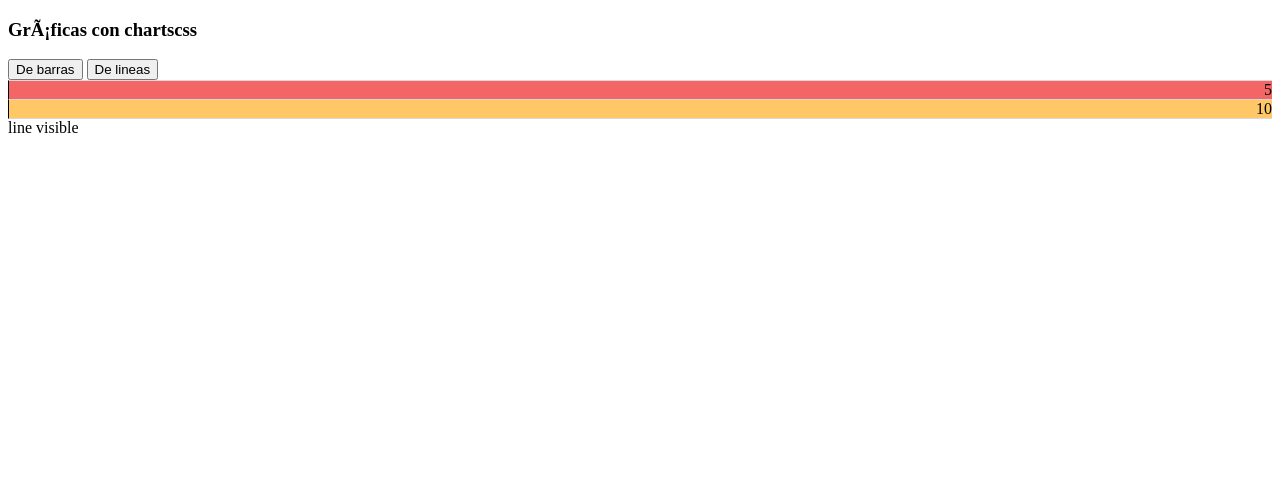
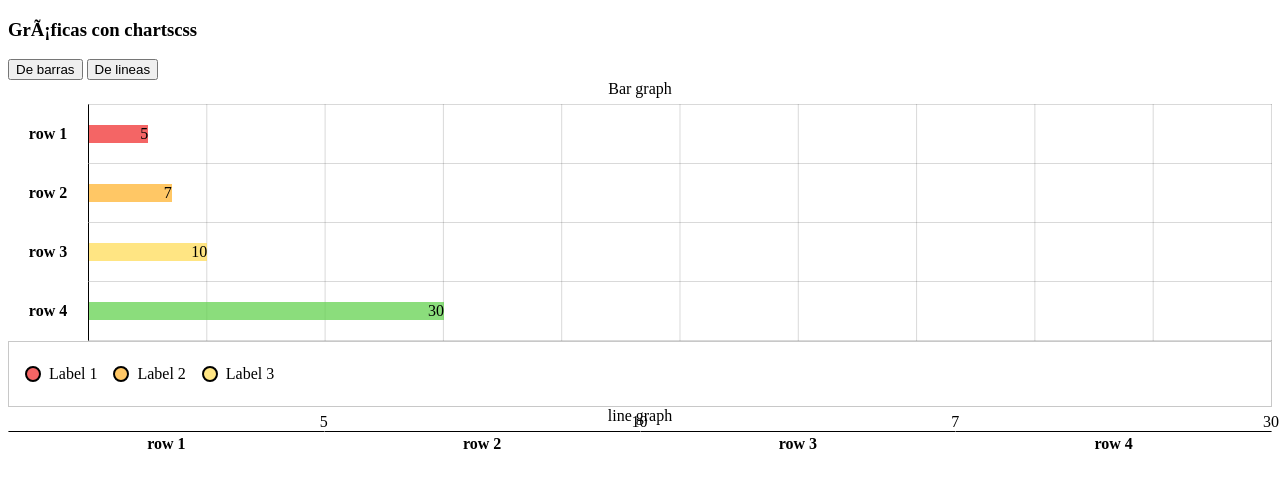
Before and after one commit to Afaya/AtlanticaConf_2023, a website built with webpack: page CSS framework/src/pages/index.html in a window 1280 px wide. Built offline with nearby package versions, Linux system fonts and the light colour scheme; files whose address does not match are found by name.

Commit message:
custom bar graph, add line graph

```diff
--- a/CSS framework/src/pages/index.html
+++ b/CSS framework/src/pages/index.html
@@ -25,29 +25,99 @@
       </nav>
 
       <div id="tabBarGraph" class="tab">
-        <table class="charts-css bar show-primary-axis show-data-axes">
-          <caption> Caption </caption>
+
+        <table class="charts-css bar
+        show-heading
+        show-labels
+        show-primary-axis
+        show-10-secondary-axes
+        show-data-axes
+        data-spacing-20">
+
+          <caption> Bar graph </caption>
 
           <thead>
             <tr>
-              <th scope="col"> th </th>
+              <th scope="col">th</th>
             </tr>
           </thead>
 
           <tbody>
             <tr>
-              <th scope="row"> row </th>
-              <td> 5 </td>
+              <th scope="row">row 1</th>
+              <td style="--size: 0.05;"> 5 <span class="tooltip"> Tooltip info </span> </td>
             </tr>
+
             <tr>
-              <th scope="row"> other row </th>
-              <td> 10 </td>
+              <th scope="row">row 2</th>
+              <td style="--size: 0.07;"> 7 </td>
+            </tr>
+
+            <tr>
+              <th scope="row">row 3</th>
+              <td style="--size: 0.10;"> 10 </td>
+            </tr>
+
+            <tr>
+              <th scope="row">row 4</th>
+              <td style="--size: 0.30;"> 30 </td>
             </tr>
           </tbody>
         </table>
+
+        <ul class="charts-css legend legend-inline legend-circle">
+          <li> Label 1 </li>
+          <li> Label 2 </li>
+          <li> Label 3 </li>
+        </ul>
       </div>
+
       <div id="tabLineGraph" class="tab">
-        line visible
+        <table class="charts-css line
+        show-heading
+        show-labels
+        show-primary-axis
+        show-10-secondary-axes
+        show-data-axes">
+
+          <caption> line graph </caption>
+
+          <thead>
+            <tr>
+              <th scope="col">th</th>
+            </tr>
+          </thead>
+
+          <tbody>
+            <tr>
+              <th scope="row">row 1</th>
+              <td style="--start: 0.0; --size: 0.05;">
+                <span class="data">5</span>
+              </td>
+            </tr>
+
+            <tr>
+              <th scope="row">row 2</th>
+              <td style="--start: 0.05;--size: 0.10;">
+                <span class="data">10</span>
+              </td>
+            </tr>
+
+            <tr>
+              <th scope="row">row 3</th>
+              <td style="--start: 0.10;--size: 0.07;">
+                <span class="data">7</span>
+              </td>
+            </tr>
+
+            <tr>
+              <th scope="row">row 4</th>
+              <td style="--start: 0.07;--size: 0.30;">
+                <span class="data">30</span>
+              </td>
+            </tr>
+          </tbody>
+        </table>
       </div>
     </section>
 
--- a/CSS framework/src/styles/main.css
+++ b/CSS framework/src/styles/main.css
@@ -131,7 +131,12 @@ section {
     width: 80%;
     height: 100%;
     background: var(--elements-bg-color);
-    padding: 0.5rem 0.5rem 0.5rem 0.5rem;
+    padding: 2.5rem 2.5rem 2.5rem 2.5rem;
+}
+
+.charts-css {
+    width: 100%;
+    height: 100%;
 }
 
 /* main styles */
```
Also changed, not shown: CSS framework/README.md.
